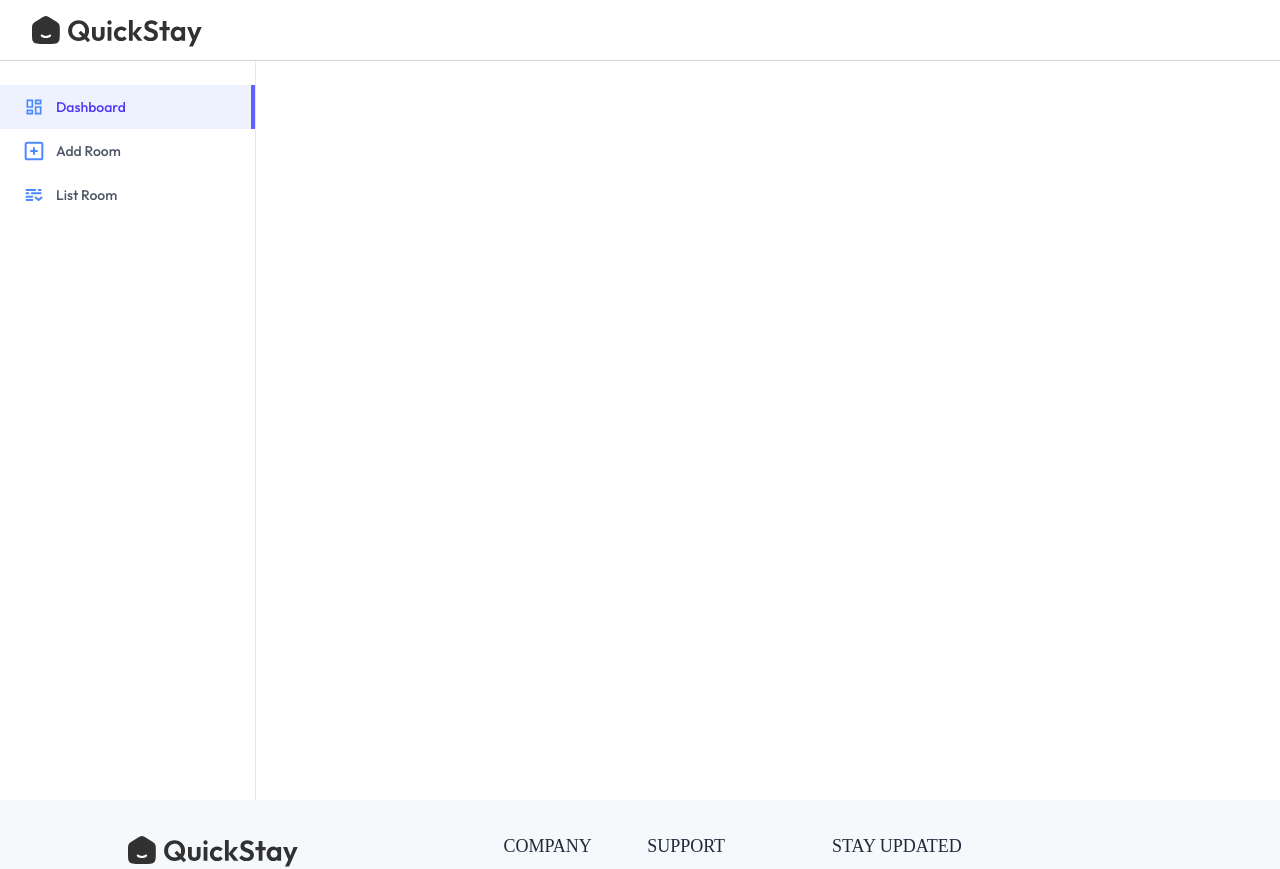
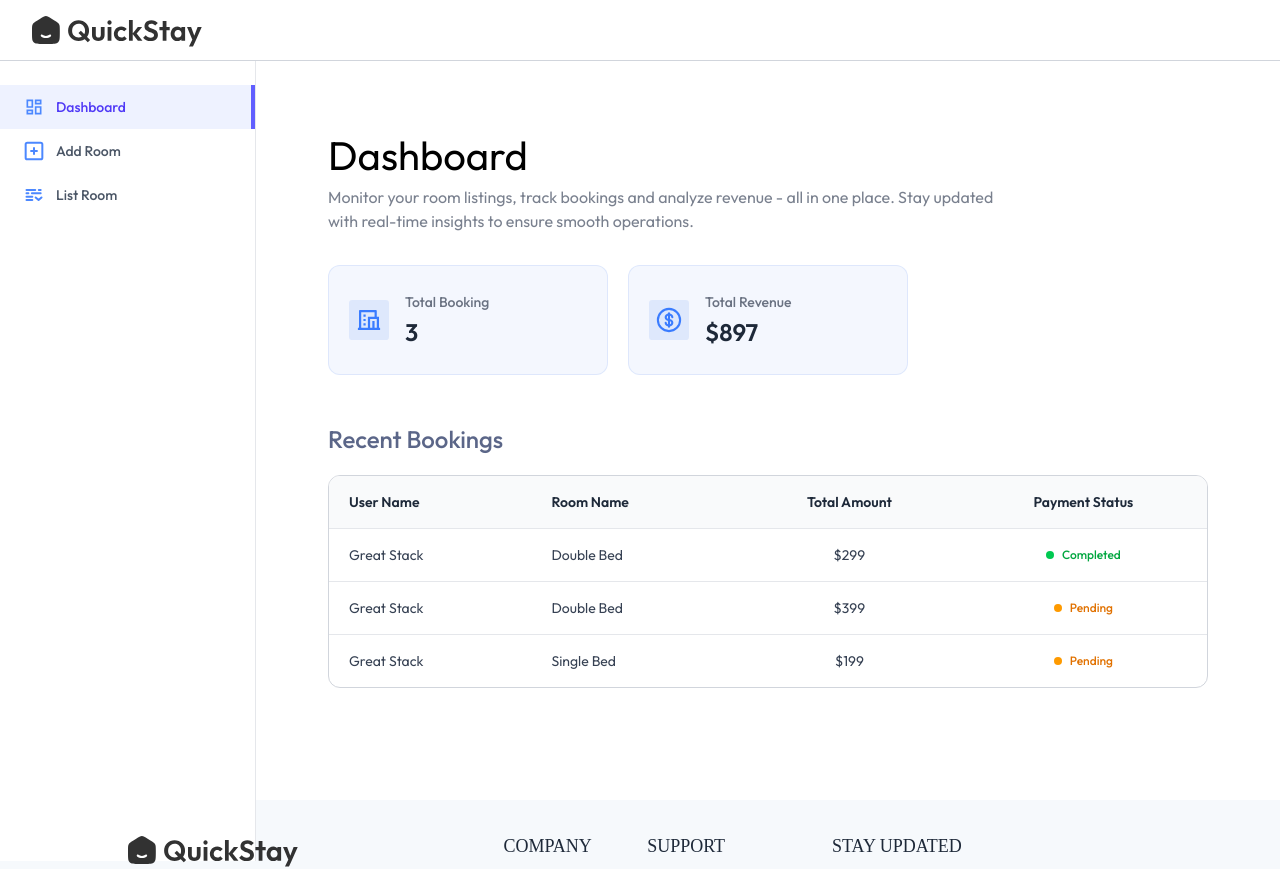
Before and after one commit to Pankajsingh12345678/Hotel-Booking, a React (Vite) app in the folder client/: page /owner in a window 1280 px wide. Shown: the top 869 px of the page. Built offline with nearby package versions, Linux system fonts and the light colour scheme; no server answers; a web font is replaced by a local one.

Commit message:
Add owner dashboard with recent bookings

```diff
--- a/client/src/App.jsx
+++ b/client/src/App.jsx
@@ -8,6 +8,7 @@ import RoomDetails from './pages/RoomDetails';
 import MyBookings from './pages/MyBookings';
 import HotelReg from './components/HotelReg';
 import Layout from './pages/hotelOwner/Layout';
+import Dashboard from './pages/hotelOwner/Dashboard';
 
 const App = () => {
 
@@ -23,7 +24,7 @@ const App = () => {
           <Route path='/rooms/:id' element={<RoomDetails/>}/>
            <Route path='/my-bookings' element={<MyBookings/>}/>
            <Route path='/owner' element={<Layout/>}>
-
+           <Route index element={<Dashboard/>}/>
 
            </Route>
         </Routes>
--- /dev/null
+++ b/client/src/pages/hotelOwner/Dashboard.jsx
@@ -0,0 +1,195 @@
+import React, { useState } from 'react'
+import Title from '../../components/Title'
+import { assets, dashboardDummyData } from '../../assets/assets'
+
+const Dashboard = () => {
+
+    const [dashboardData] = useState(dashboardDummyData)
+
+    return (
+        <div className='w-full min-h-[calc(100vh-80px)] p-4 md:p-6 lg:p-8 pb-20'>
+
+            {/* ================= TITLE ================= */}
+            <Title
+                align='left'
+                font='outfit'
+                title='Dashboard'
+                subTitle='Monitor your room listings, track bookings and analyze revenue - all in one place. Stay updated with real-time insights to ensure smooth operations.'
+            />
+
+
+            {/* ================= DASHBOARD CARDS ================= */}
+            <div className='grid grid-cols-1 sm:grid-cols-2 lg:grid-cols-3 gap-5 my-8'>
+
+                {/* Total Booking */}
+                <div className='bg-primary/5 border border-primary/10 rounded-xl p-5 flex items-center min-h-[110px]'>
+
+                    <img
+                        src={assets.totalBookingIcon}
+                        alt='Total Booking'
+                        className='w-10 h-10 object-contain max-sm:hidden'
+                    />
+
+                    <div className='flex flex-col sm:ml-4'>
+
+                        <p className='text-sm text-gray-500 font-medium whitespace-nowrap'>
+                            Total Booking
+                        </p>
+
+                        <p className='text-2xl font-semibold text-gray-800 mt-1'>
+                            {dashboardData.totalBookings}
+                        </p>
+
+                    </div>
+
+                </div>
+
+
+                {/* Total Revenue */}
+                <div className='bg-primary/5 border border-primary/10 rounded-xl p-5 flex items-center min-h-[110px]'>
+
+                    <img
+                        src={assets.totalRevenueIcon}
+                        alt='Total Revenue'
+                        className='w-10 h-10 object-contain max-sm:hidden'
+                    />
+
+                    <div className='flex flex-col sm:ml-4'>
+
+                        <p className='text-sm text-gray-500 font-medium whitespace-nowrap'>
+                            Total Revenue
+                        </p>
+
+                        <p className='text-2xl font-semibold text-gray-800 mt-1'>
+                            ${dashboardData.totalRevenue}
+                        </p>
+
+                    </div>
+
+                </div>
+
+            </div>
+
+
+            {/* ================= RECENT BOOKINGS ================= */}
+            <div className='mt-12'>
+
+                <h2 className='text-xl md:text-2xl text-blue-950/70 font-medium mb-5'>
+                    Recent Bookings
+                </h2>
+
+
+                {/* Recent Booking Box */}
+                <div className='w-full max-w-5xl border border-gray-300 rounded-xl bg-white overflow-hidden'>
+
+                    {/* ONLY THIS AREA WILL SCROLL */}
+                    <div className='max-h-[420px] overflow-y-auto overflow-x-auto'>
+
+                        <table className='w-full min-w-[700px] text-left border-collapse'>
+
+                            {/* Table Header */}
+                            <thead className='bg-gray-50 sticky top-0 z-10'>
+
+                                <tr>
+
+                                    <th className='py-4 px-5 text-gray-800 font-semibold text-sm whitespace-nowrap'>
+                                        User Name
+                                    </th>
+
+                                    <th className='py-4 px-5 text-gray-800 font-semibold text-sm whitespace-nowrap'>
+                                        Room Name
+                                    </th>
+
+                                    <th className='py-4 px-5 text-gray-800 font-semibold text-sm text-center whitespace-nowrap'>
+                                        Total Amount
+                                    </th>
+
+                                    <th className='py-4 px-5 text-gray-800 font-semibold text-sm text-center whitespace-nowrap'>
+                                        Payment Status
+                                    </th>
+
+                                </tr>
+
+                            </thead>
+
+
+                            {/* Table Body */}
+                            <tbody className='text-sm'>
+
+                                {dashboardData.bookings.map((item, index) => (
+
+                                    <tr
+                                        key={index}
+                                        className='hover:bg-gray-50 transition-colors'
+                                    >
+
+                                        {/* User */}
+                                        <td className='py-4 px-5 text-gray-700 border-t border-gray-200 whitespace-nowrap'>
+                                            {item.user.username}
+                                        </td>
+
+
+                                        {/* Room */}
+                                        <td className='py-4 px-5 text-gray-700 border-t border-gray-200 whitespace-nowrap'>
+                                            {item.room.roomType}
+                                        </td>
+
+
+                                        {/* Amount */}
+                                        <td className='py-4 px-5 text-gray-700 border-t border-gray-200 text-center whitespace-nowrap'>
+                                            ${item.totalPrice}
+                                        </td>
+
+
+                                        {/* Payment Status */}
+                                        <td className='py-4 px-5 text-gray-700 border-t border-gray-200 text-center whitespace-nowrap'>
+
+                                            <div className='flex items-center justify-center gap-2'>
+
+                                                <span
+                                                    className={`w-2 h-2 rounded-full ${
+                                                        item.isPaid
+                                                            ? 'bg-green-500'
+                                                            : 'bg-amber-500'
+                                                    }`}
+                                                ></span>
+
+                                                <span
+                                                    className={`text-xs font-medium ${
+                                                        item.isPaid
+                                                            ? 'text-green-600'
+                                                            : 'text-amber-600'
+                                                    }`}
+                                                >
+                                                    {item.isPaid
+                                                        ? 'Completed'
+                                                        : 'Pending'}
+                                                </span>
+
+                                            </div>
+
+                                        </td>
+
+                                    </tr>
+
+                                ))}
+
+                            </tbody>
+
+                        </table>
+
+                    </div>
+
+                </div>
+
+            </div>
+
+
+            {/* Dashboard Bottom Space */}
+            <div className='h-32'></div>
+
+        </div>
+    )
+}
+
+export default Dashboard
```
